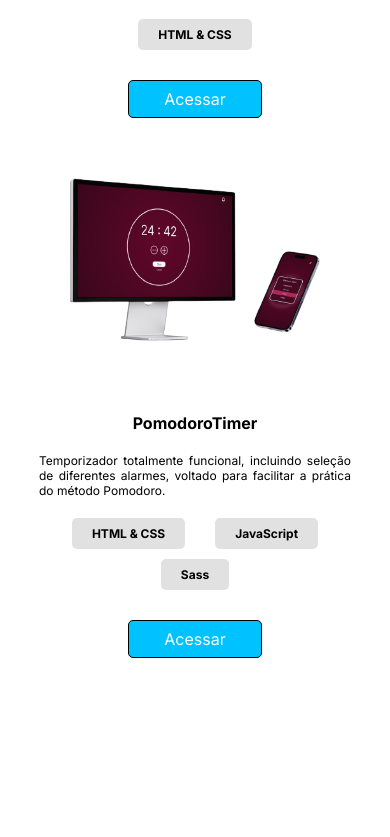
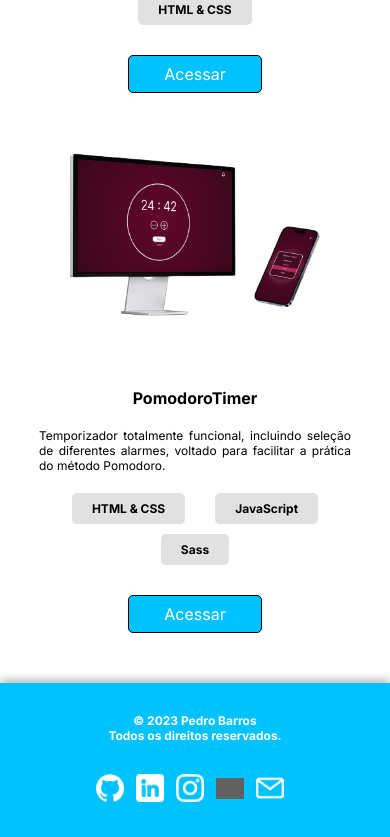
Before and after one commit to PB369/Portifolio, a React (Vite) app: page / in a window 390 px wide. Shown: the part 2128-2965 px from the top of the page. Before the commit the page ends 2836 px from the top, so only its background shows below. Built offline with nearby package versions, Linux system fonts and the light colour scheme; grey boxes are pictures that could not be loaded.

Commit message:
Portifólio finalizado : )

```diff
--- a/src/App.jsx
+++ b/src/App.jsx
@@ -2,6 +2,7 @@ import './App.css'
 import Home from "./components/Home"
 import About from "./components/About"
 import Projects from './components/Projects'
+import Footer from './components/Footer'
 
 function App() {
 
@@ -10,6 +11,7 @@ function App() {
       <Home/>
       <About/>
       <Projects/>
+      <Footer/>
     </>
   )
 }
--- a/src/components/About/index.jsx
+++ b/src/components/About/index.jsx
@@ -1,6 +1,7 @@
 import './css/About.scss'
 
 const About = () => {
+
   const listMedias = [
     {
       name: "github",
--- /dev/null
+++ b/src/components/Footer/css/Footer.scss
@@ -0,0 +1,179 @@
+@media screen and (min-width: 860px) {
+  $text-size: 1.2em;
+
+  footer {
+    background-color: #00C2FF;
+    display: flex;
+    justify-content: space-around;
+    align-items: center;
+    padding: 80px;
+    box-shadow: 0 -4px 8px rgba(0, 0, 0, 0.25);
+
+    #authorBrand {
+      display: flex;
+      justify-content: center;
+      align-items: flex-start;
+      flex-direction: column;
+
+      p {
+        color: white;
+        font-size: $text-size;
+        font-weight: bold;
+      }
+    }
+
+    #medias {
+    display: flex;
+    flex-direction: row;
+    justify-content: center;
+    align-items: center;
+
+    #listOfMedias {
+      display: flex;
+      flex-direction: row;
+      justify-content: center;
+      align-items: center;
+
+
+      li {
+        list-style: none;
+        margin-right: 15px;
+
+        img {
+            width: 40px;
+            filter:invert(100);
+            padding: 1px;
+        }
+
+        a:hover img {
+            position: relative;
+            top: -3px;
+        }
+
+        a:active img {transform: scale(0.95);}
+      }
+    }
+    }
+  }
+}
+
+@media screen and (max-width: 859px) {
+  $text-size: 1.2em;
+
+  footer {
+    background-color: #00C2FF;
+    display: flex;
+    justify-content: center;
+    align-items: center;
+    flex-direction: column;
+    padding: 50px;
+    box-shadow: 0 -4px 8px rgba(0, 0, 0, 0.25);
+
+    #authorBrand {
+      display: flex;
+      justify-content: center;
+      align-items: center;
+      flex-direction: column;
+      margin-bottom: 30px;
+
+      p {
+        color: white;
+        font-size: $text-size;
+        font-weight: bold;
+      }
+    }
+
+    #medias {
+    display: flex;
+    flex-direction: row;
+    justify-content: center;
+    align-items: center;
+
+    #listOfMedias {
+      display: flex;
+      flex-direction: row;
+      justify-content: center;
+      align-items: center;
+
+
+      li {
+        list-style: none;
+        margin-right: 15px;
+
+        img {
+            width: 40px;
+            filter:invert(100);
+            padding: 1px;
+        }
+
+        a:hover img {
+            position: relative;
+            top: -3px;
+        }
+
+        a:active img {transform: scale(0.95);}
+      }
+    }
+    }
+  }
+}
+
+@media screen and (max-width: 550px) {
+  $text-size: 0.75em;
+  footer {
+    background-color: #00C2FF;
+    display: flex;
+    justify-content: center;
+    align-items: center;
+    flex-direction: column;
+    padding: 30px;
+    box-shadow: 0 -4px 8px rgba(0, 0, 0, 0.25);
+
+    #authorBrand {
+      display: flex;
+      justify-content: center;
+      align-items: center;
+      flex-direction: column;
+      margin-bottom: 30px;
+
+      p {
+        color: white;
+        font-size: $text-size;
+        font-weight: bold;
+      }
+    }
+
+    #medias {
+    display: flex;
+    flex-direction: row;
+    justify-content: center;
+    align-items: center;
+
+    #listOfMedias {
+      display: flex;
+      flex-direction: row;
+      justify-content: center;
+      align-items: center;
+
+
+      li {
+        list-style: none;
+        margin-right: 10px;
+
+        img {
+            width: 30px;
+            filter:invert(100);
+            padding: 1px;
+        }
+
+        a:hover img {
+            position: relative;
+            top: -3px;
+        }
+
+        a:active img {transform: scale(0.95);}
+      }
+    }
+    }
+  }
+}
--- /dev/null
+++ b/src/components/Footer/index.jsx
@@ -0,0 +1,57 @@
+import './css/Footer.scss'
+
+const Footer = () => {
+  const listMedias = [
+    {
+      name: "github",
+      path: "../../../imagens/github.png",
+      link: "https://github.com/PB369"
+    },
+    {
+      name: "linkedin",
+      path: "../../../imagens/linkedin.png",
+      link: "https://www.linkedin.com/in/pedro-barros-322191193/"
+    },
+    {
+      name: "instagram",
+      path: "../../../imagens/instagram.png",
+      link: "https://www.instagram.com/pedro.b18_/"
+    },
+    {
+      name: "whatsapp",
+      path: "../../../imagens/whatsapp.png",
+      link: " https://wa.me/5511977767889"
+
+    },
+    {
+      name: "email",
+      path: "../../../imagens/email.png",
+      link: "mailto:pedrohbarros369@gmail.com"
+    }
+  ]
+
+  const medias = listMedias.map(media =>
+    <li key={media.name}>
+      <a href={media.link} target={"_blank"} rel="noreferrer">
+        <img
+        src={media.path}
+        draggable="false"/>
+      </a>
+    </li>)
+
+  return (
+    <footer>
+      <div id="authorBrand">
+        <p>&copy; 2023 Pedro Barros</p>
+        <p>Todos os direitos reservados.</p>
+      </div>
+      <div id='medias'>
+        <ul id="listOfMedias">
+          {medias}
+        </ul>
+      </div>
+    </footer>
+  )
+}
+
+export default Footer
--- a/src/components/Home/css/Home.scss
+++ b/src/components/Home/css/Home.scss
@@ -4,7 +4,7 @@ $medium-size: 1.5em;
 $small-size: 1.4em;
 $big-size: 4.25em;
 
-header {
+#home {
   background: rgb(0,194,255);
   background: linear-gradient(180deg, rgba(0,194,255,1) 0%, rgba(255,255,255,1) 100%);
   background-repeat: no-repeat;
@@ -71,7 +71,7 @@ $medium-size: 1.2em;
 $small-size: 1.1em;
 $big-size: 3.4em;
 
-header {
+#home {
   background: rgb(0,194,255);
   background: linear-gradient(180deg, rgba(0,194,255,1) 0%, rgba(255,255,255,1) 100%);
   background-repeat: no-repeat;
@@ -138,7 +138,7 @@ $medium-size: 1em;
 $small-size: 0.9em;
 $big-size: 2.2em;
 
-header {
+#home {
   background: rgb(0,194,255);
   background: linear-gradient(180deg, rgba(0,194,255,1) 0%, rgba(255,255,255,1) 100%);
   background-repeat: no-repeat;
--- a/src/components/Home/index.jsx
+++ b/src/components/Home/index.jsx
@@ -3,7 +3,7 @@ import './css/Home.scss'
 
 const Home = () => {
     return(
-        <header>
+        <header id='home'>
             <div id='homeContent'>
                 <div id="intro">
                     <p id="welcome">Bem-vindo, meu nome é Pedro &#x1F44B;</p>
--- a/src/components/Projects/css/Projects.scss
+++ b/src/components/Projects/css/Projects.scss
@@ -1,5 +1,4 @@
 @media screen and (min-width: 1240px) {
-
   $small-size: 1em;
   $medium-size: 1.4em;
   $big-size: 1.8em;
@@ -9,7 +8,6 @@
     justify-content: center;
     align-items: center;
     flex-direction: column;
-  }
 
     h2 {
       display: inline-block;
@@ -45,7 +43,7 @@
         img {
           grid-column: 1/2;
           width: 500px;
-        margin: 60px 80px 60px 0;
+          margin: 0 80px 60px 0;
         }
 
         .aboutProject {
@@ -104,20 +102,19 @@
       }
     }
   }
+}
 
 @media screen and (max-width: 1240px) {
-
   $small-size: 1em;
   $medium-size: 1.1em;
   $big-size: 1.6em;
 
   #projects {
-    margin-top: 45px;
+    margin-top: 20px;
     display: flex;
     justify-content: center;
     align-items: center;
     flex-direction: column;
-  }
 
     h2 {
       display: inline-block;
@@ -212,9 +209,9 @@
       }
     }
   }
+}
 
 @media screen and (max-width: 550px) {
-
   $small-size: 0.75em;
   $medium-size: 1em;
   $big-size: 1.5em;
@@ -224,7 +221,6 @@
     justify-content: center;
     align-items: center;
     flex-direction: column;
-  }
 
     h2 {
       display: inline-block;
@@ -321,3 +317,4 @@
       }
     }
   }
+}
```
Lines whose indentation alone changed are shown as unchanged.
